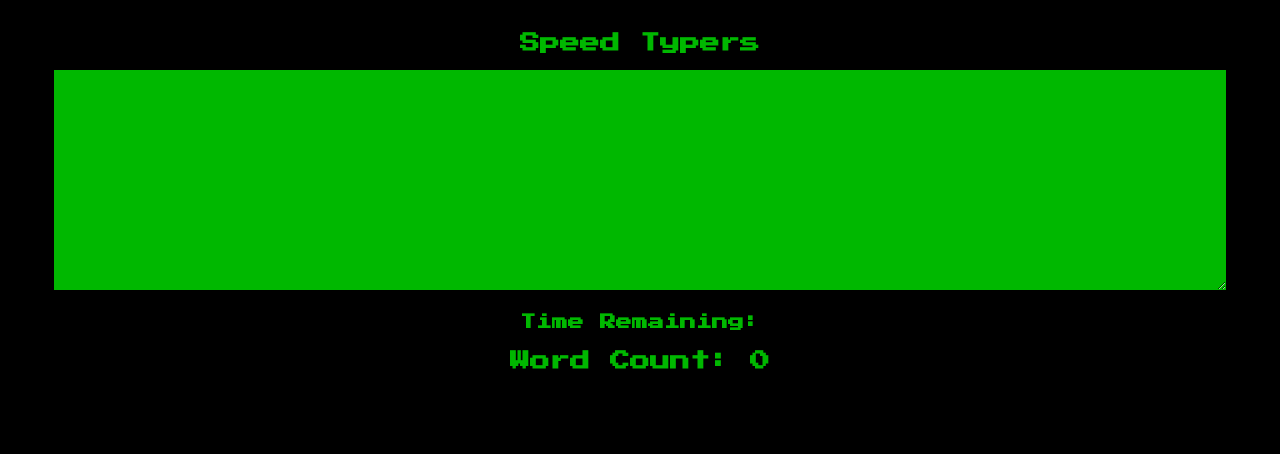
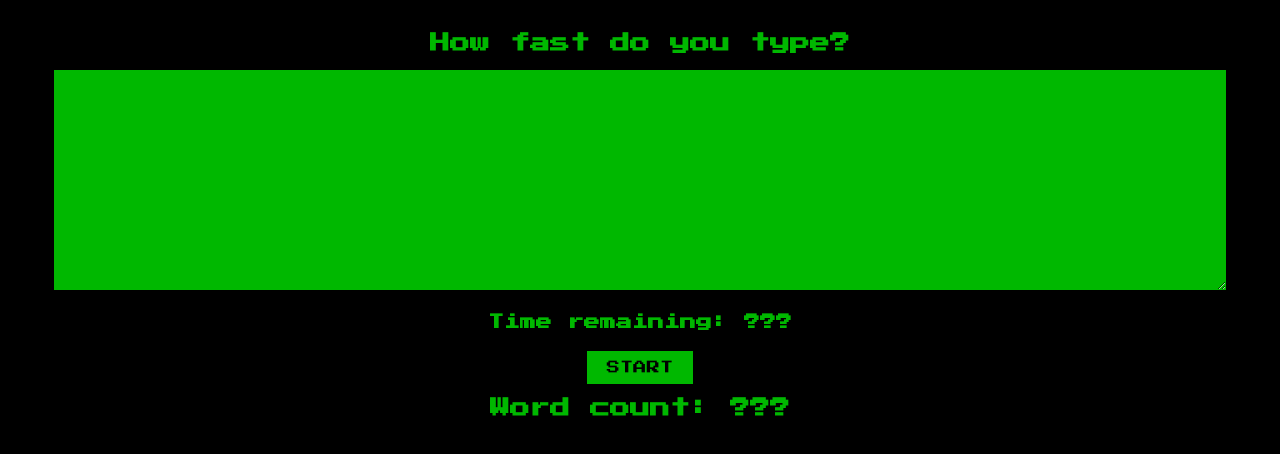
Before and after one commit to saeedjabbar/speed, a React (Create React App) app: page / in a window 1280 px wide. Shown: the top 454 px of the page. Built offline with nearby package versions, Linux system fonts and the light colour scheme.

Commit message:
word count added

```diff
--- a/src/App.js
+++ b/src/App.js
@@ -1,28 +1,32 @@
+import React, { useState } from "react"
 
-import React, { useState, useEffect } from 'react';
+
 
 function App() {
-  const [text, setText] = useState("");
+  const [text, setText] = useState("")
 
-  const handleTyping = (event) => {
-    const { value } = event.target.value
+  function handleChange(e) {
+    const { value } = e.target
     setText(value)
   }
 
-  console.log(text);
+  function calculateWordCount(text) {
+    const wordsArr = text.trim().split(" ")
+    return wordsArr.filter(word => word !== "").length
+  }
 
   return (
     <div>
-      <h1>Speed Typers</h1>
+      <h1>How fast do you type?</h1>
       <textarea
+        onChange={handleChange}
         value={text}
-        name="textArea"
-        onChange={handleTyping}
-      ></textarea>
-      <h4>Time Remaining: </h4>
-      <h1>Word Count: {text.length}</h1>
+      />
+      <h4>Time remaining: ???</h4>
+      <button onClick={() => console.log(calculateWordCount(text))}>Start</button>
+      <h1>Word count: ???</h1>
     </div>
-  );
+  )
 }
 
-export default App;
+export default App
```
